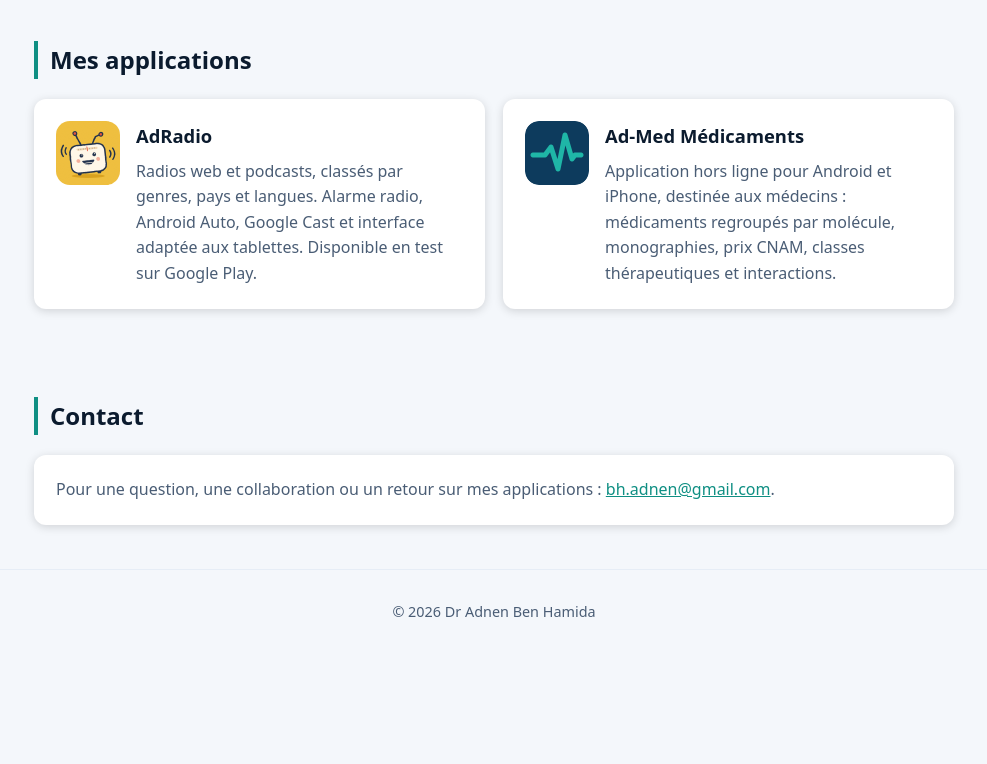
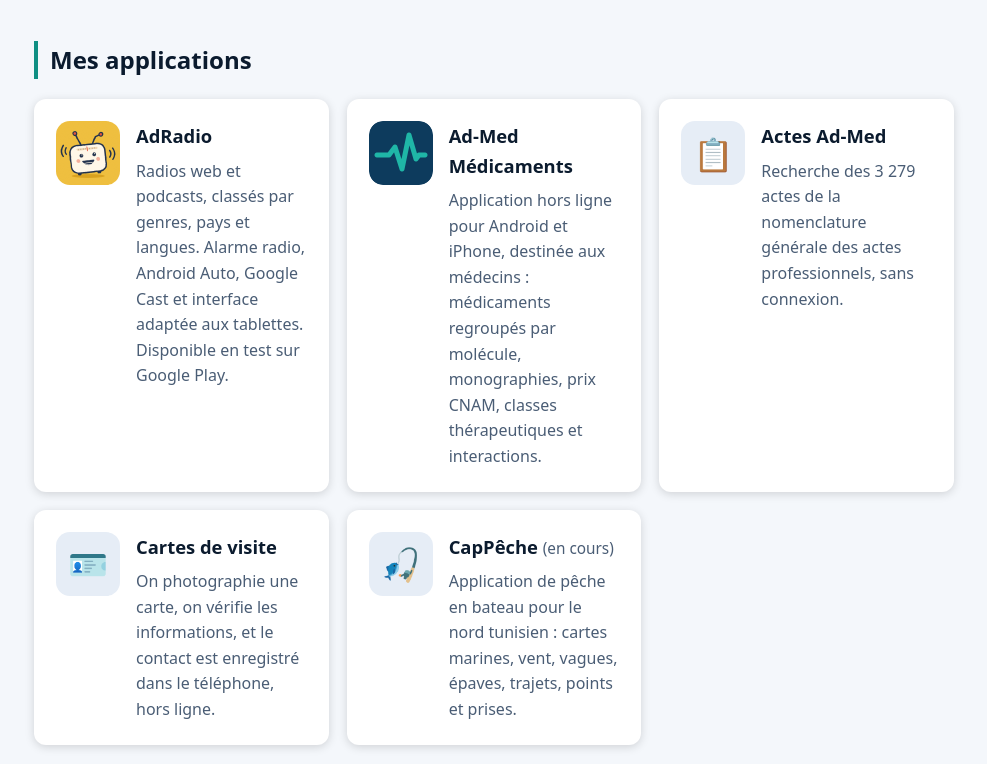
Before and after one commit to adnen256/adnen256.github.io, a plain HTML site: page index.html in a window 1280 px wide. Shown: the part 656-1420 px from the top of the page, without its empty margins (146-1133 px from the left). Before the commit the page ends 1309 px from the top, so only its background shows below. Drawn offline with Linux system fonts and the light colour scheme.

Commit message:
Ajout des applications Actes Ad-Med, Cartes de visite, CapPeche

```diff
--- a/index.html
+++ b/index.html
@@ -29,6 +29,8 @@ h2{font-size:1.5rem;margin:0 0 20px;border-left:4px solid var(--accent);padding-
 .card p{margin:0;color:var(--muted)}
 .app{display:flex;gap:16px;align-items:flex-start}
 .app img{width:64px;height:64px;border-radius:14px;flex:none}
+.ico{width:64px;height:64px;border-radius:14px;flex:none;background:var(--bg2);display:flex;align-items:center;justify-content:center;font-size:32px}
+small{color:var(--muted);font-weight:400}
 ul{margin:0;padding-left:20px;color:var(--muted)}
 footer{padding:30px 0;color:var(--muted);text-align:center;font-size:.9rem;border-top:1px solid var(--bg2)}
 a{color:var(--accent)}
@@ -82,6 +84,27 @@ a{color:var(--accent)}
           <p>Application hors ligne pour Android et iPhone, destinée aux médecins : médicaments regroupés par molécule, monographies, prix CNAM, classes thérapeutiques et interactions.</p>
         </div>
       </div>
+      <div class="card app">
+        <div class="ico">📋</div>
+        <div>
+          <h3>Actes Ad-Med</h3>
+          <p>Recherche des 3 279 actes de la nomenclature générale des actes professionnels, sans connexion.</p>
+        </div>
+      </div>
+      <div class="card app">
+        <div class="ico">🪪</div>
+        <div>
+          <h3>Cartes de visite</h3>
+          <p>On photographie une carte, on vérifie les informations, et le contact est enregistré dans le téléphone, hors ligne.</p>
+        </div>
+      </div>
+      <div class="card app">
+        <div class="ico">🎣</div>
+        <div>
+          <h3>CapPêche <small>(en cours)</small></h3>
+          <p>Application de pêche en bateau pour le nord tunisien : cartes marines, vent, vagues, épaves, trajets, points et prises.</p>
+        </div>
+      </div>
     </div>
   </section>
 
```
